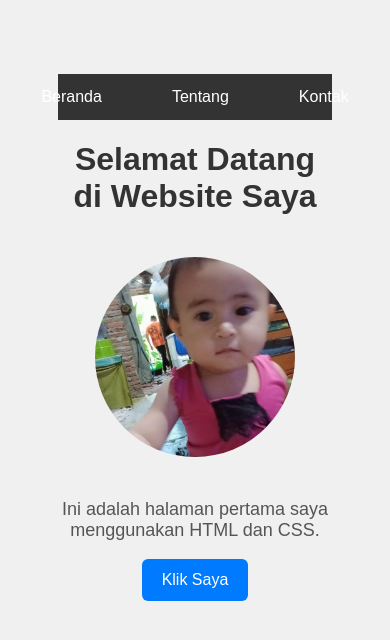
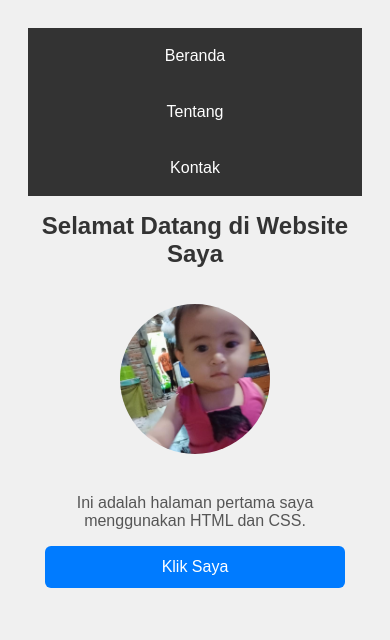
Before and after one commit to akungame2418/wepsite-pertma, a plain HTML site: page index.html in a window 390 px wide. Drawn offline with Linux system fonts and the light colour scheme.

Commit message:
Add files via upload

```diff
--- a/style.css
+++ b/style.css
@@ -38,13 +38,15 @@ button:hover {
 nav ul {
     list-style: none;
     padding: 0;
+    margin: 0;
     display: flex;
+    flex-wrap: wrap;
     justify-content: center;
     background-color: #333;
 }
 
 nav ul li {
-    margin: 0 15px;
+    margin: 5px 10px;
 }
 
 nav ul li a {
@@ -58,3 +60,31 @@ nav ul li a:hover {
     background-color: #555;
     border-radius: 4px;
 }
+
+@media (max-width: 600px) {
+  body {
+    padding: 20px;
+  }
+
+  h1 {
+    font-size: 24px;
+  }
+
+  p {
+    font-size: 16px;
+  }
+
+  nav ul {
+    flex-direction: column;
+    align-items: center;
+  }
+
+  button {
+    width: 100%;
+    max-width: 300px;
+  }
+
+  .gambar {
+    width: 150px;
+  }
+}
```
